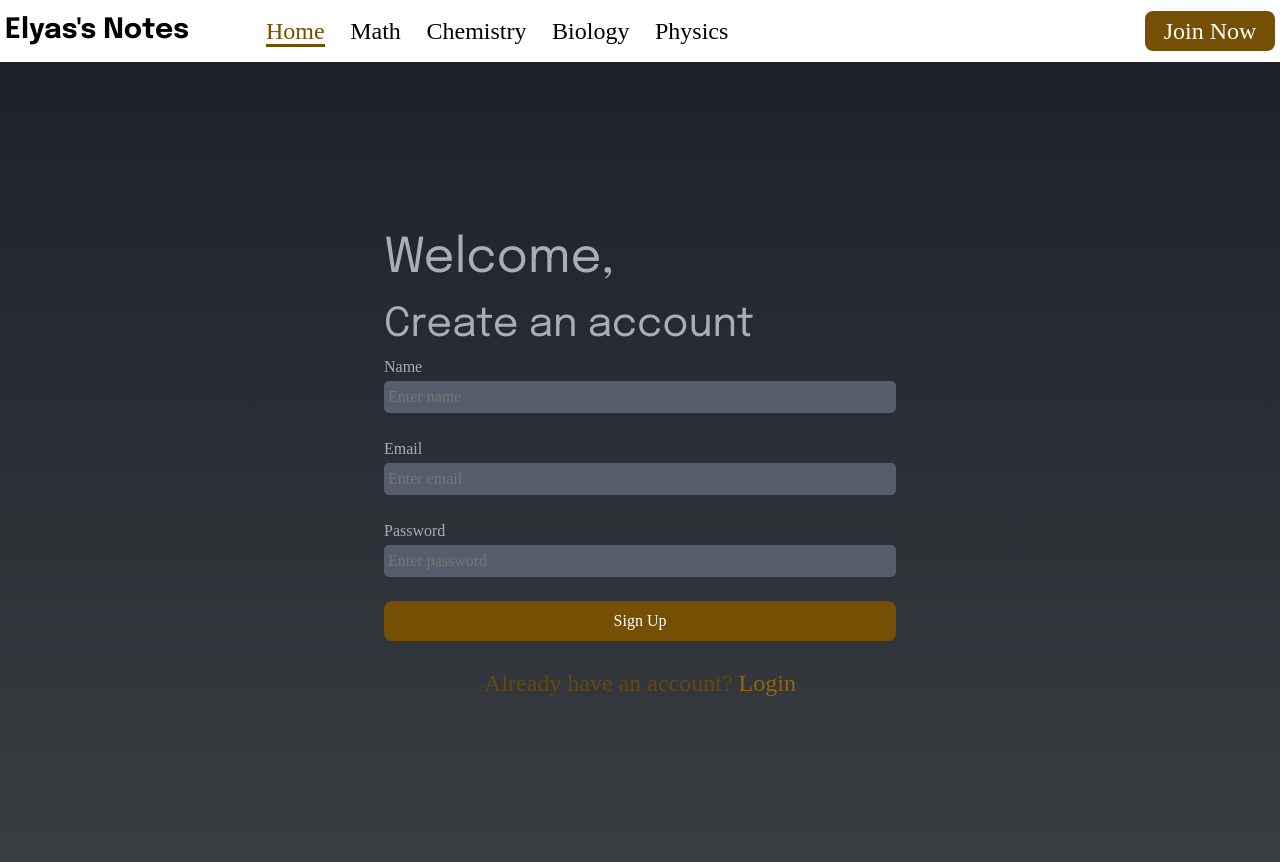
After one commit to YassinWael/Elyas-Notes, a Flask app: page /sign-up in a window 1280 px wide. The commit adds this page. Run offline with Flask 3, Linux system fonts and the light colour scheme.

Commit message:
added login and sign-up system, and flash messages

```diff
--- a/main.py
+++ b/main.py
@@ -1,17 +1,136 @@
-from flask import Flask,render_template
+from bson import ObjectId
+from flask import Flask,render_template,redirect,request,session,flash
+from pymongo import MongoClient
+from dotenv import load_dotenv
+from os import environ
+from icecream import ic
+load_dotenv()
+app = Flask(__name__)
+app.secret_key = environ.get("secret_key")
 
-app = Flask(__name__)
+client = MongoClient(environ.get("mongodb"))
+db = client["ElyasNotes"]
+users_collection = db.Users
+
+
+
+
+
+
+def find_by_id(id):
+    user_id = ObjectId(id)
+    user = users_collection.find({"_id":user_id})
+    try:
+        return list(user)[0]
+    except Exception as e:
+        return None
+
+
+
+
+
+
+def verify(username,email):
+    try:
+        existing_user_by_email = users_collection.find_one({"email":email})
+        existing_user_by_username = users_collection.find_one({"username":username})
+        if existing_user_by_email:
+            raise ValueError("Email has already been used.")
+        elif existing_user_by_username:
+            raise ValueError("Username has already been used.")
+        ic("Successfully registered")
+        flash("Successfully registered","success")
+        return True
+    except ValueError as ve:
+        ic(str(ve))
+        flash(str(ve),"error")
+        return False
+    except Exception as e:
+        ic(f"error while verifying email and username : {e}")
+        flash(f"An unexpected error has occured, try again later or contact yassin, {e}","error")
+        return False
+
+
 
 
 
 @app.route("/")
 @app.route("/home")
 def home():
-    return render_template("home.html")
 
 
-@app.route("/sign-up")
+    return render_template("home.html",user_id=session.get('user_id'))
+
+
+@app.route("/sign-up",methods=["POST","GET"])
 def signup():
+    if request.method == "POST":
+        username = request.form.get("username")
+        email = request.form.get("email")
+        password = request.form.get("password")
+        ic(request.user_agent)
+        ic(request.remote_addr)
+        if verify(username,email):
+            ic("here")
+            users_collection.insert_one({
+                "username":username,
+                "email":email,
+                "password":password,
+                "activated":"no",
+                "devices":[request.remote_addr]
+
+            })
+
+            user_id = users_collection.find_one({"email":email})
+            ic(str(user_id['_id']))
+            session['user_id'] = str(user_id['_id'])
+            flash("Successfully registered, Proceed to log-in below.","success")
+
+            return redirect("/login")
+
+
+    if session.get('user_id'):
+        flash("User already has an account.","warning")
+        return redirect("/")
     return render_template("sign-up.html")
+
+
+@app.route("/login",methods = ['GET','POST'])
+def login():
+    flash("You can only login on the device you registered on.", "warning")
+    user = find_by_id(session.get('user_id'))
+    ic(user)
+    # TODO: use the same try-value error thing used in sign-up to fix this so that it queries the database directly.
+    if user:
+        if request.method == "POST":
+            email = request.form.get("email")
+            password = request.form.get("password")
+            if email == user['email'] and password == user['password']:
+                if user['activated'] == 'yes':
+                    flash("Logged in Successfully","success")
+                else:
+                    flash("Correct Credintials, but please contact Yassin to activate your account.","error")
+
+
+                return redirect("/")
+            else:
+                flash("Wrong email or password. Please try again or contact Yassin to reset.", "error")
+                ic(email,user['email'])
+                ic(password,user['password'])
+                return render_template('login.html',username=user['username'])
+
+
+    else:
+        flash("Please register before attempting to login","error")
+        return redirect("/sign-up")
+
+
+
+
+
+
+
+
+    return render_template('login.html',username=user['username'])
 if __name__ == "__main__":
     app.run(debug=True,port=8080,host='0.0.0.0')
--- a/static/styles.css
+++ b/static/styles.css
@@ -61,7 +61,6 @@ body {
   scroll-behavior: smooth;
   text-rendering: optimizeSpeed;
   line-height: 1.5;
-  position: relative;
 }
 
 /* Remove list styles on ul, ol elements with a class attribute */
@@ -104,8 +103,31 @@ select {
   }
 }
 
+.message {
+    font-size: calc(var(--font-size) - 4px);
+    color: black;
+    text-align: center;
+    position: relative;
+}
 
+.success {
+    background-color: rgba(6, 163, 6, 0.818);
+}
 
+.error {
+    background-color: rgb(255, 0, 0);
+}
+
+.warning {
+    background-color: rgb(231, 231, 18);
+}
+
+a[class="name"] {
+    font-weight: bold;
+    margin-left: 5px;
+    font-size: min(28px,calc(var(--font-size) + 1.5vh)) !important;
+
+}
 
 
 
@@ -335,6 +357,107 @@ section {
 }
 
 
+/* ------------------------------------------------------------------------------- */
+/* ------------------------------------------------------------------------------- */
+/* ------------------------------------------------------------------------------- */
+/* --------------------------------sign-up.html-------------------------------------- */
+
+#sign-up {
+    min-height: 100%;
+    height: 100vh;
+    background: linear-gradient(var(--neutral-800),rgba(46, 51, 56, 0.95));
+    position: relative;
+    display: flex;
+    justify-content: center;
+    align-items: center ;
+    flex-direction: column;
+}
+
+#sign-up-heading {
+    margin-right: auto;
+    margin-left: 30%;
+    color: rgb(168, 173, 183);
+    font-size: min(calc(var(--font-size) + 2vh),50px);
+}
+
+#sign-up-form {
+    min-width: 460px;
+    width: 40%;
+    display: flex;
+    flex-direction: column;
+    gap: min(3vh,26px);
+    overflow-x: hidden;
+
+}
+.form-group {
+    display: flex;
+    flex-direction: column;
+    gap: 2px;
+}
+
+.form-input {
+    background-color: rgb(86, 93, 109);
+    border: none;
+    border-radius: 5px;
+    padding: 4px;
+    color: white;
+}
+
+.form-label {
+    color: rgb(168, 173, 183);
+    display: block;
+
+
+}
+
+.form-submit {
+    width: 100%;
+    font-size: calc(var(--font-size) -0.6vh);
+}
+
+
+.form-text {
+    align-self: center;
+    color: rgba(103, 74, 16, 0.9);
+    font-size: var(--font-size);
+}
+
+
+
+#login {
+    color:rgb(145, 100, 11);
+}
+
+
+
+
+
+
+
+
+
+
+
+
+
+
+
+
+
+
+
+
+
+
+
+
+
+
+
+
+
+
+
 
 
 
@@ -355,6 +478,14 @@ section {
 
 
 @media screen and (max-width:600px) {
+    *:not(:has(li)) {
+        max-width: 100%;
+        overflow-x: hidden !important;
+    }
+
+    body {
+        overflow-x: hidden;
+    }
 
     ul li:last-child{
         display: none;
@@ -385,4 +516,25 @@ section {
         width: 100%;
         height: 30%;
     }
+
+
+    #sign-up {
+        min-width: 100%;
+    }
+
+    #sign-up-heading {
+        margin-left: 30px;
+    }
+
+    .form-group {
+        min-width: 80vw;
+        margin-right: auto;
+        margin-left: 55px;
+    }
+    .form-group:first-child {
+        min-width: 80vw;
+        margin-right: auto;
+        margin-left: 55px;
+        margin-top: 2vh;
+    }
 }
--- a/templates/home.html
+++ b/templates/home.html
@@ -1,12 +1,13 @@
 {% extends "layout.html" %}
 {% block content %}
+    {{ user_id }}
     <section id="hero">
         <div class="background">
             <img src="/static/book.png" alt="" id="hero-img">
         </div>
         <div class="hero-container">
             <h1 class="name" id="sharing-notes">Sharing Notes</h1>
-            <a href="#" class="join-button" style="margin: 0;">Sign Up</a>
+            <a href="/sign-up" class="join-button" style="margin: 0;">Sign Up</a>
         </div>
 
     </section>
--- a/templates/layout.html
+++ b/templates/layout.html
@@ -14,7 +14,9 @@
 
 <body>
     <nav>
-        <h1 class="name">Elyas's Notes</h1>
+
+            <a class="name" href="/home">Elyas's Notes</a>
+
         <ul class="nav-list">
             <li><a href="#" class="nav-link active">Home</a></li>
             <li><a href="#" class="nav-link">Math</a></li>
@@ -24,16 +26,26 @@
         </ul>
         <a href="/sign-up" class="join-button">Join Now</a>
     </nav>
+    {% with messages = get_flashed_messages(with_categories=True) %}
+        {% if messages %}
+                {% for message in messages %}
+                    <p id="flashed-message" class="message {{ message[0] }}">{{ message[1] }}
+                    <button class="message {{ message[0] }}" style="border: none; position:absolute; top:0; right:5vw; padding:0; font-size:calc(var(--font-size) - 4px);" onclick="this.parentElement.style.display='none'">&times;</button>
 
+                    </p>
+
+                {% endfor %}
+            {% endif %}
+    {% endwith %}
     {% block content %}
 
     {% endblock %}
 
 
-    <footer>
+    <footer id="footer">
         <div id="call-to-action">
             <h2 style="text-align: center; color:white; font-size: var(--font-size)">Join us</h1>
-            <a href="#" class="join-button">Sign Up</a>
+            <a href="/sign-up" class="join-button">Sign Up</a>
         </div>
         <h1 class="name" id="footer-name">Elyas's Notes</h1>
         <hr style="width: 80%;margin-top:auto; margin-bottom:min(10%,30px);">
--- /dev/null
+++ b/templates/sign-up.html
@@ -0,0 +1,72 @@
+{% extends "layout.html" %}
+
+{% block content %}
+
+<section id="sign-up">
+    <p id="sign-up-heading" class="name">
+
+        <span style="font-size: min(calc(var(--font-size) + 3vh),75px);">Welcome,</span> <br>
+        Create an account
+    </p>
+    <form action="" method="POST" id="sign-up-form">
+
+
+        <div class="form-group">
+            <label  class="form-label">Name</label>
+            <input class="form-input" required name="username" max="10" type="input" placeholder="Enter name">
+        </div>
+
+
+
+        <div class="form-group" style="position: relative;">
+            <label for="form-email" class="form-label" >Email</label>
+            <input class="form-input" required name="email" id="form-email" type="email" placeholder="Enter email">
+        </div>
+
+        <div class="form-group">
+            <label for="form-password" class="form-label" >Password</label>
+            <input class="form-input" required name="password" id="form-email" type="password" placeholder="Enter password">
+        </div>
+
+        <button href="#" class="join-button form-submit" type="submit" style="margin: 0; border:0;">Sign Up</button>
+
+        <p class="form-text">Already have an account? <span id="login"><a href="/login">Login</a></span></p>
+    </form>
+</section>
+
+
+
+
+
+
+
+<script>
+    document.addEventListener("DOMContentLoaded", function() {
+        var footer = document.getElementById("footer");
+        footer.style.display = "none"
+    });
+    function checkForOverflow() {
+        const elements = document.querySelectorAll('*');
+        const viewportWidth = document.documentElement.clientWidth;
+        const viewportHeight = document.documentElement.clientHeight;
+
+        elements.forEach(element => {
+            const boundingRect = element.getBoundingClientRect();
+
+            // Check if the element overflows the viewport width or height
+            if (boundingRect.width > viewportWidth || boundingRect.height > viewportHeight ||
+                boundingRect.left < 0 || boundingRect.right > viewportWidth ||
+                boundingRect.top < 0 || boundingRect.bottom > viewportHeight) {
+
+                console.log('Overflowing Element:', element);
+                console.log('Bounding Rect:', boundingRect);
+            }
+        });
+    }
+
+    // Run the function to find and log overflowing elements
+    document.addEventListener("DOMContentLoaded",checkForOverflow())
+
+</script>
+
+{% endblock %}
```
Also changed, not shown: templates/login.html (added, +66 -0 lines), static/email.svg (added).
